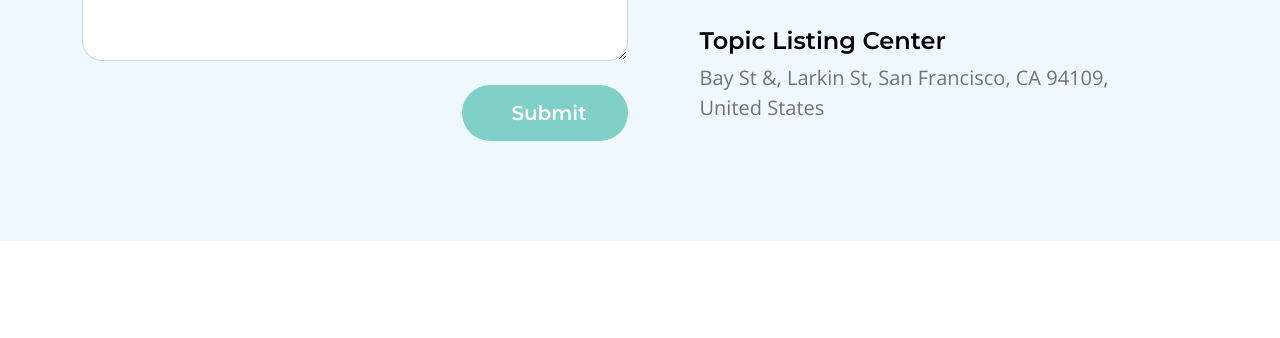
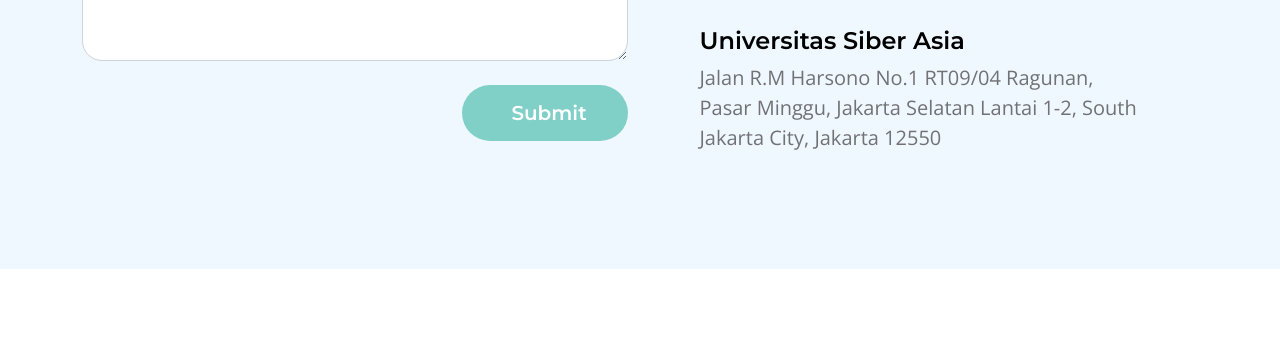
Before and after one commit to awaludin-dev/UASPW1K4, a plain HTML site: page contact.html in a window 1280 px wide. Shown: the part 742-1080 px from the top of the page. Drawn offline with nearby package versions, Linux system fonts and the light colour scheme.

Commit message:
change maps contact

```diff
--- a/contact.html
+++ b/contact.html
@@ -162,11 +162,11 @@
                         </div>
 
                         <div class="col-lg-5 col-12 mx-auto mt-5 mt-lg-0">
-                            <iframe class="google-map" src="https://www.google.com/maps/embed?pb=!1m18!1m12!1m3!1d2595.065641062665!2d-122.4230416990949!3d37.80335401520422!2m3!1f0!2f0!3f0!3m2!1i1024!2i768!4f13.1!3m3!1m2!1s0x80858127459fabad%3A0x808ba520e5e9edb7!2sFrancisco%20Park!5e1!3m2!1sen!2sth!4v1684340239744!5m2!1sen!2sth" width="100%" height="250" style="border:0;" allowfullscreen="" loading="lazy" referrerpolicy="no-referrer-when-downgrade"></iframe>
+                            <iframe class="google-map" src="https://www.google.com/maps/embed?pb=!1m18!1m12!1m3!1d3965.735458032677!2d106.81801277499102!3d-6.298451893690652!2m3!1f0!2f0!3f0!3m2!1i1024!2i768!4f13.1!3m3!1m2!1s0x2e69ed1aea2566fd%3A0xa43a768fbbbd72af!2sUniversitas%20Siber%20Asia%20(UNSIA)!5e0!3m2!1sid!2sid!4v1722678048788!5m2!1sid!2sid" width="100%" height="250" style="border:0;" allowfullscreen="" loading="lazy" referrerpolicy="no-referrer-when-downgrade"></iframe>
 
-                            <h5 class="mt-4 mb-2">Topic Listing Center</h5>
+                            <h5 class="mt-4 mb-2">Universitas Siber Asia</h5>
 
-                            <p>Bay St &amp;, Larkin St, San Francisco, CA 94109, United States</p>
+                            <p>Jalan R.M Harsono No.1 RT09/04 Ragunan, Pasar Minggu, Jakarta Selatan Lantai 1-2, South Jakarta City, Jakarta 12550</p>
                         </div>
 
                     </div>
```
